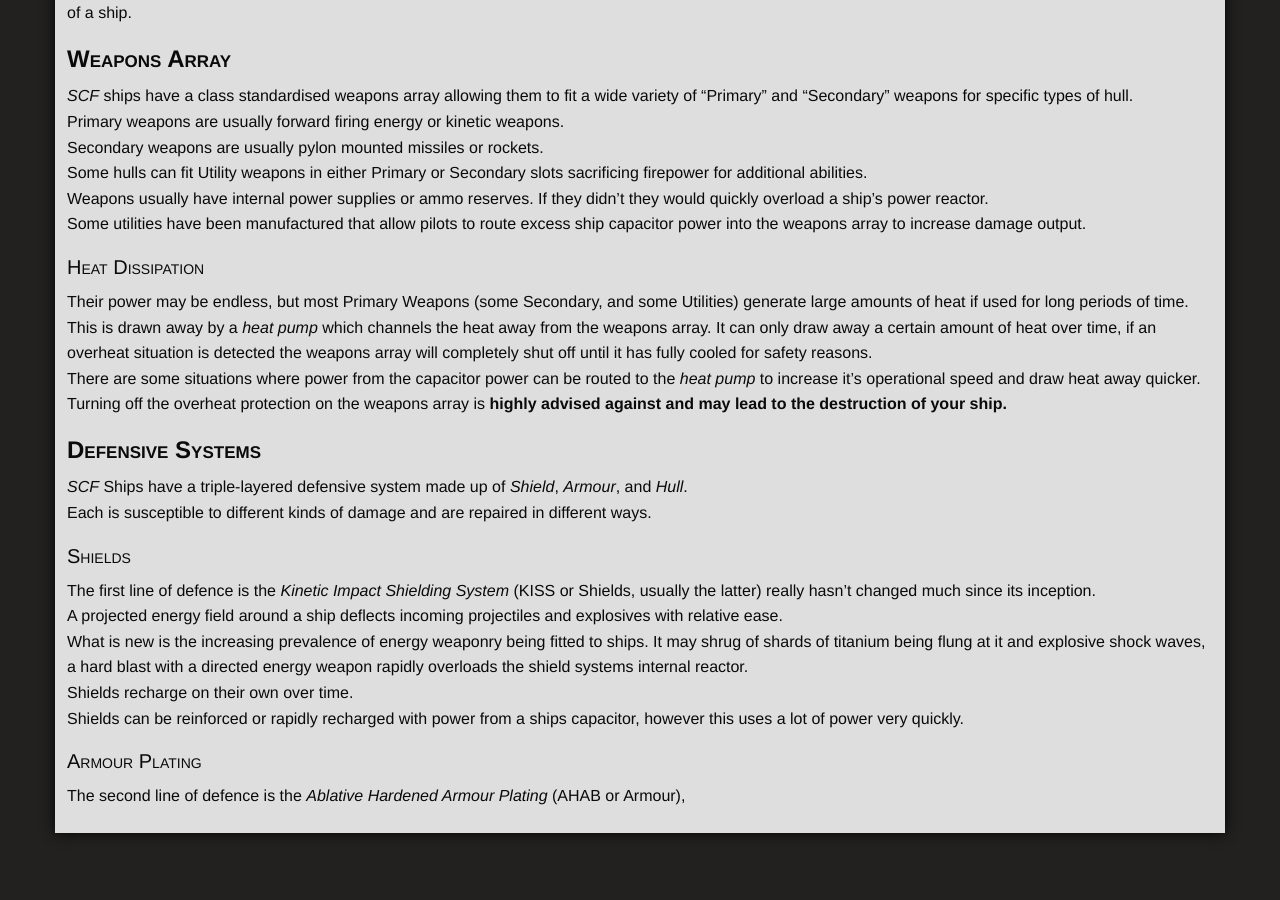
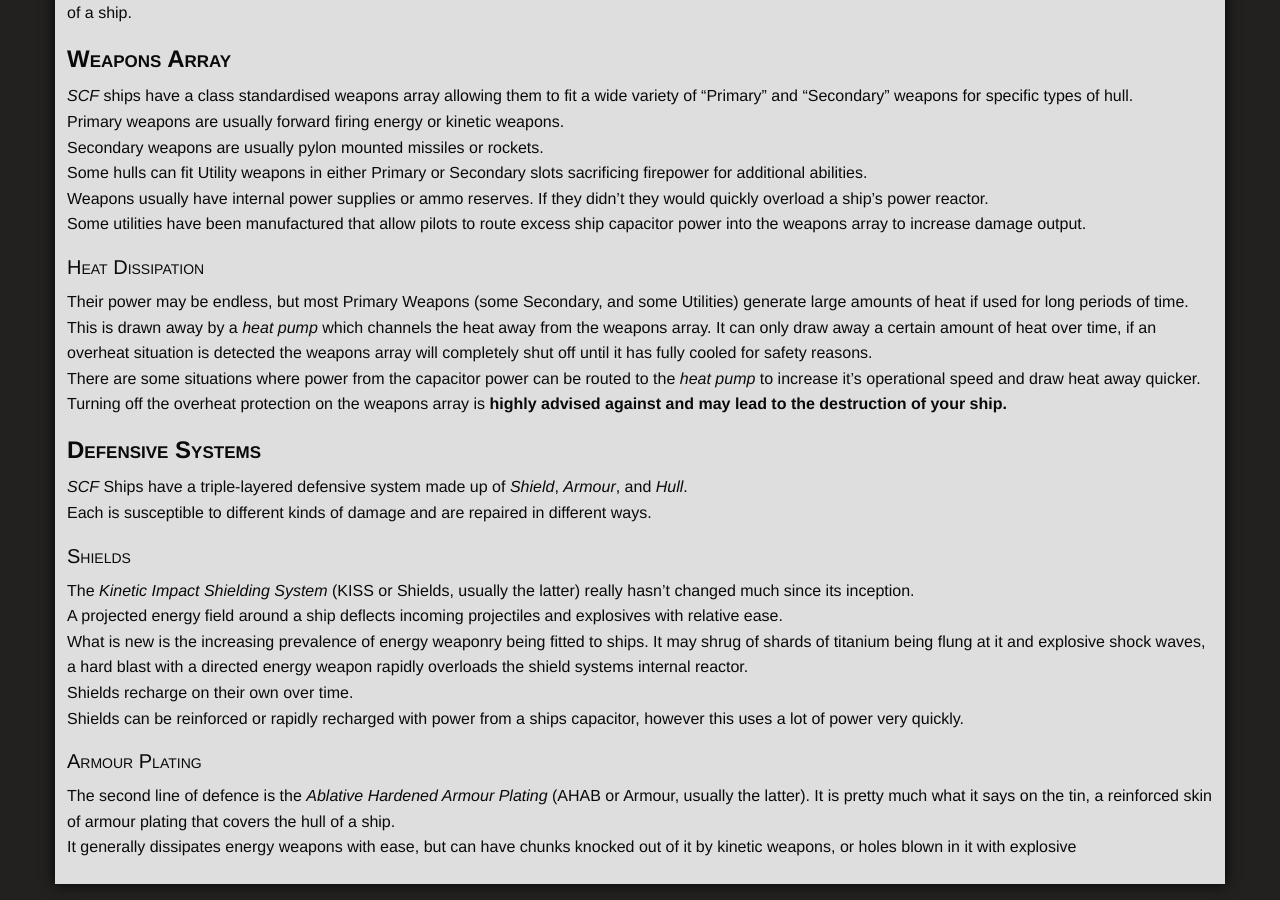
Before and after one commit to ori-sky/polar-space, a Jekyll site: the page built from designs/ships.md, in a window 1280 px wide and 900 px high, scrolled down 966 px. Built offline with Jekyll 4.4.1, drawn with Linux system fonts in a browser that asks for light colours; nearby versions of some CDN libraries; some web fonts are replaced; our own code applies the rules of GitHub Pages for plain Markdown files; library files that are not in the unit come from our copies; before the commit the page ends 1815 px from its top, so only the background shows below that.

Commit message:
designs/ships.md updated from https://stackedit.io/

```diff
--- a/designs/ships.md
+++ b/designs/ships.md
@@ -44,15 +44,16 @@ Turning off the overheat protection on the weapons array is **highly advised aga
 *SCF* Ships have a triple-layered defensive system made up of *Shield*, *Armour*, and *Hull*.
 Each is susceptible to different kinds of damage and are repaired in different ways.
 ### Shields
-The first line of defence is the *Kinetic Impact Shielding System* (KISS or Shields, usually the latter) really hasn't changed much since its inception.
+The *Kinetic Impact Shielding System* (KISS or Shields, usually the latter) really hasn't changed much since its inception.
 A projected energy field around a ship deflects incoming projectiles and explosives with relative ease.
 What is new is the increasing prevalence of energy weaponry being fitted to ships. It may shrug of shards of titanium being flung at it and explosive shock waves, a hard blast with a directed energy weapon rapidly overloads the shield systems internal reactor.
 Shields recharge on their own over time.
 Shields can be reinforced or rapidly recharged with power from a ships capacitor, however this uses a lot of power very quickly.
 ### Armour Plating
-The second line of defence is the *Ablative Hardened Armour Plating* (AHAB or Armour),
+The second line of defence is the *Ablative Hardened Armour Plating* (AHAB or Armour, usually the latter). It is pretty much what it says on the tin, a reinforced skin of armour plating that covers the hull of a ship.
+It generally dissipates energy weapons with ease, but can have chunks knocked out of it by kinetic weapons, or holes blown in it with explosive
 <!--stackedit_data:
 eyJwcm9wZXJ0aWVzIjoiZXh0ZW5zaW9uczpcbiAgcHJlc2V0Oi
-BnZm1cbiIsImhpc3RvcnkiOlsyMTE0NTgzOSwtMTAzNDAyNTkx
-N119
+BnZm1cbiIsImhpc3RvcnkiOlstMTgwOTcwMzQ5LC0xMDM0MDI1
+OTE3XX0=
 -->
```
